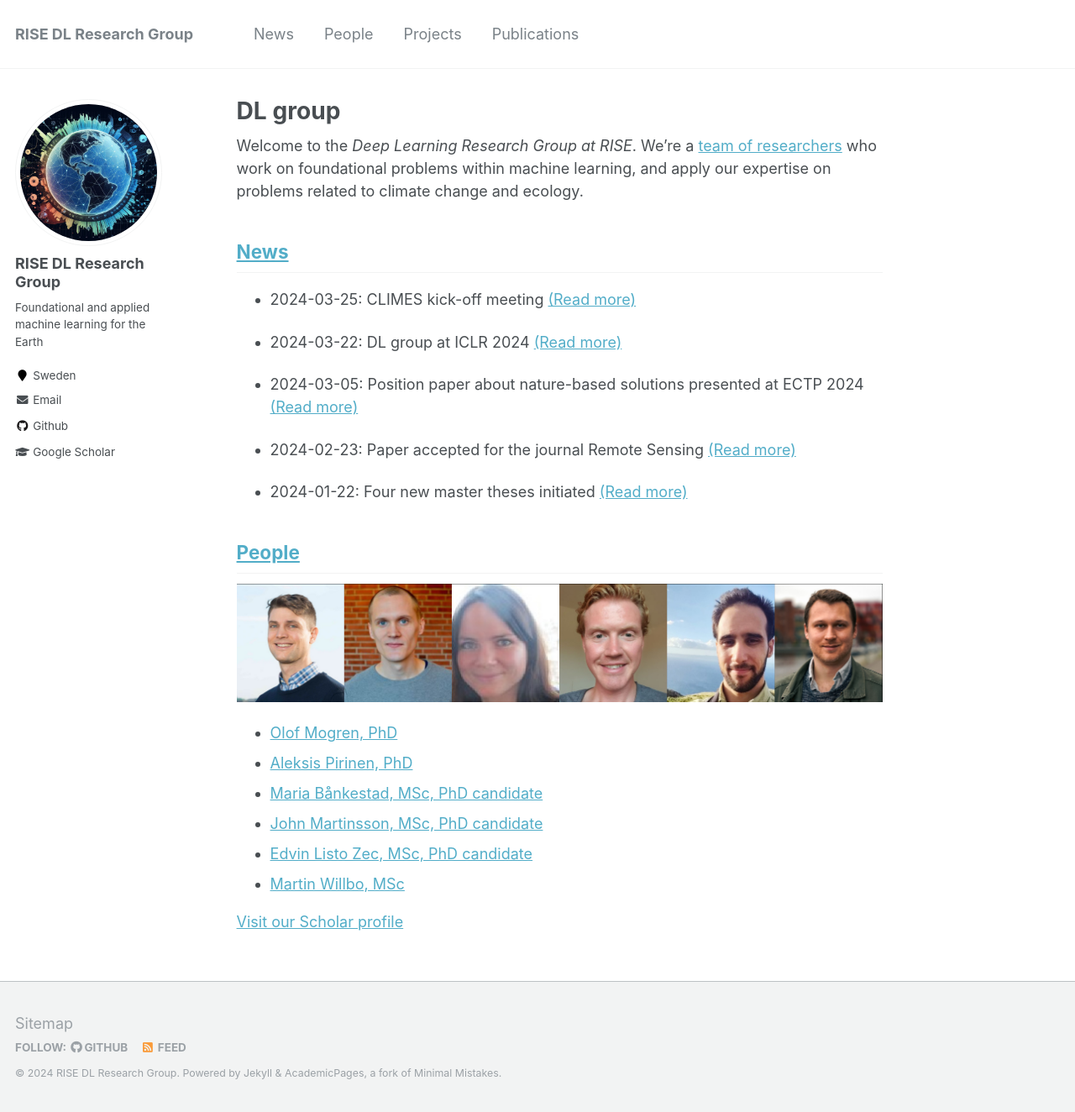
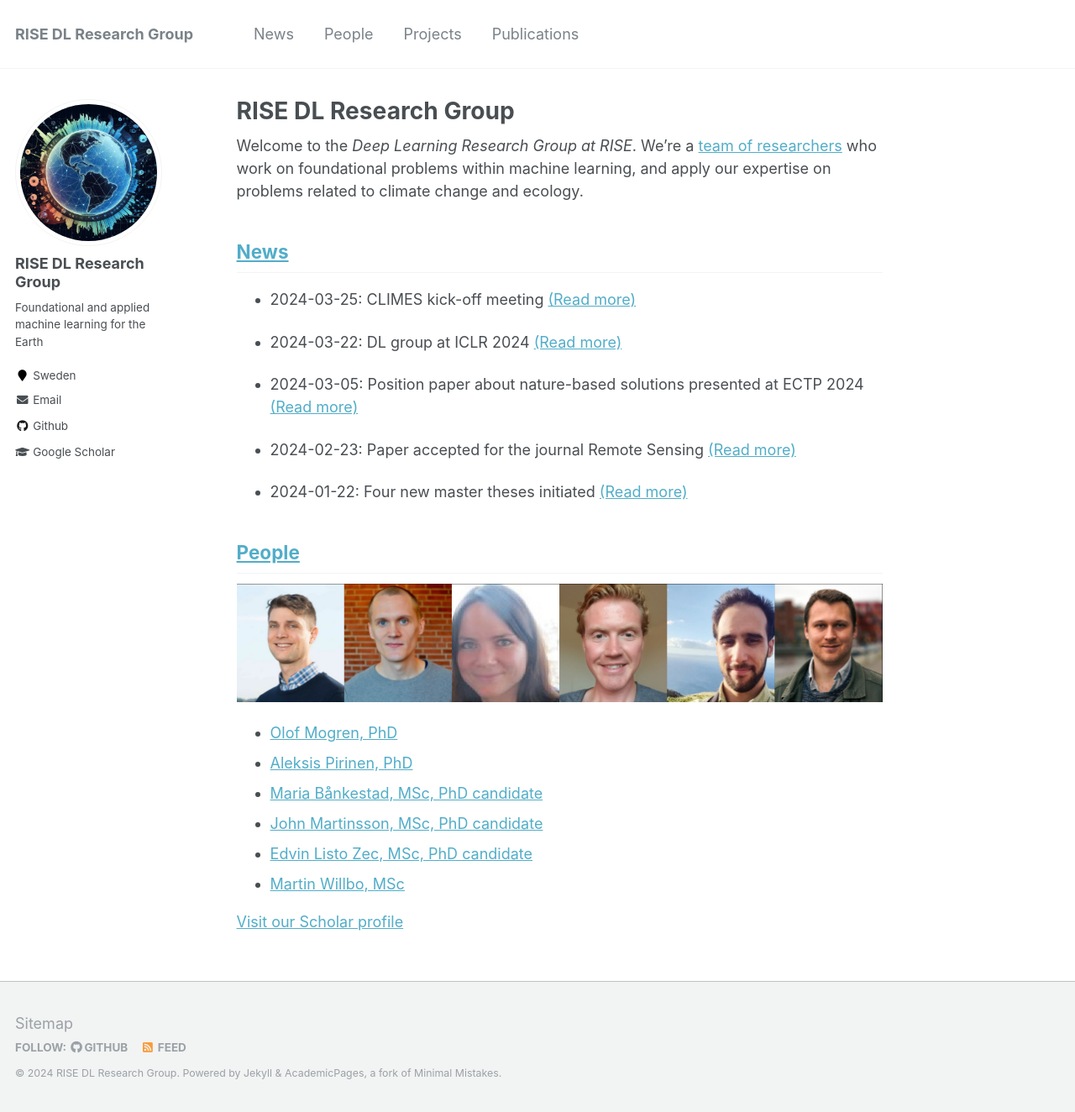
Before and after one commit to ridr-se/ridr-se.github.io, a Jekyll site: the page built from _pages/about.md, in a window 1280 px wide and 1324 px high. Shown: the whole window at 84% size. Built offline with Jekyll 4.4.1, drawn with Linux system fonts in a browser that asks for light colours.

Commit message:
Update about.md

```diff
--- a/_pages/about.md
+++ b/_pages/about.md
@@ -1,7 +1,7 @@
 ---
 permalink: /
-title: "DL group"
-excerpt: "DL group"
+title: "RISE DL Research Group"
+excerpt: "RISE DL Research Group"
 author_profile: true
 redirect_from:
   - /about/
```
